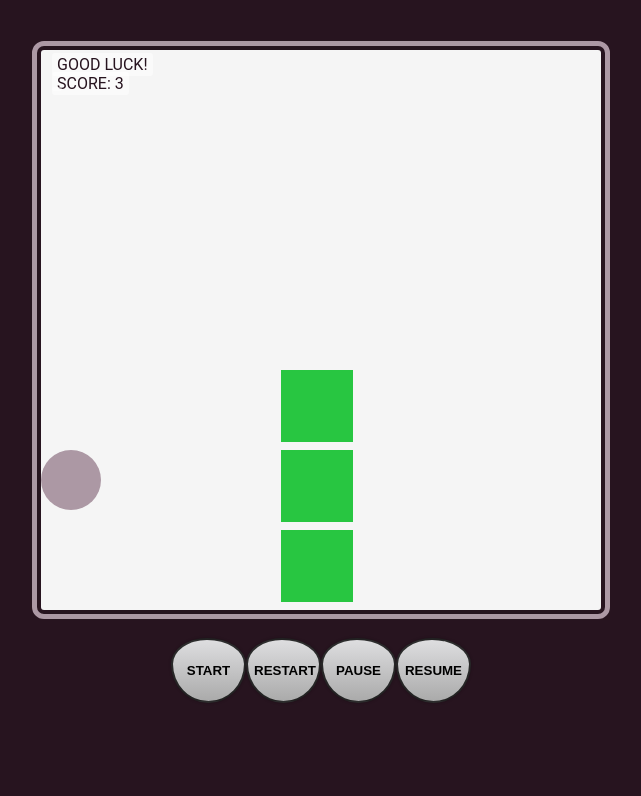
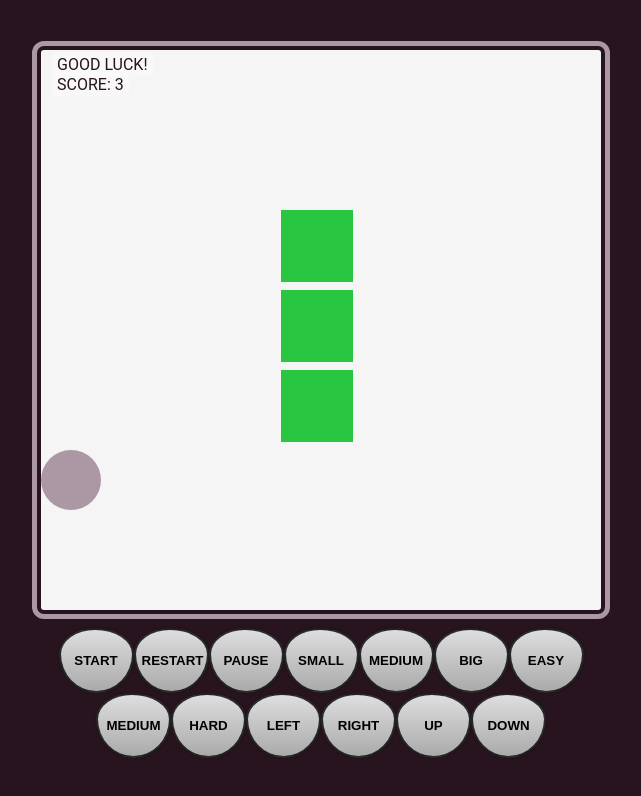
Before and after one commit to justinhaubrich/Snake, a website built with webpack: page assets/index.html in a window 1280 px wide. Both pictures are taken after a click on the button "RESTART". Shown: the whole page, without its empty margins (319-960 px from the left). Built offline with nearby package versions, Linux system fonts and the light colour scheme.

Commit message:
progress: almost finished

```diff
--- a/assets/js/api.js
+++ b/assets/js/api.js
@@ -134,6 +134,8 @@ var Snake = /** @class */ (function () {
         });
     };
     Snake.prototype.changeDirection = function (event) {
+        if ('preventDefault' in event)
+            event.preventDefault();
         var keyPress = event.keyCode;
         console.log(window.api, window.api.store.snake.vy, event);
         var KEYS = window.api.constants.KEYS;
@@ -219,9 +221,15 @@ exports.api = {
     },
     start: function () { this.store.pause = false; this.mainLoop(); },
     setGameOver: function () {
-        document.querySelector("#message").innerHTML = "Game Over";
-        console.log("setGameOver called", this);
-        this.store.gameOver = true;
+        var _this = this;
+        // set the dead class on the snake body parts
+        this.store.snake.body.forEach(function (bodyPart) {
+            var selector = ".tile-class[data-x=\"".concat(bodyPart.x, "\"][data-y=\"").concat(bodyPart.y, "\"]");
+            var tile = _this.store.grid.querySelector(selector);
+            console.log("gameover, tile is", tile, selector);
+            if (tile)
+                tile.children[0].classList.add('dead');
+        }, document.querySelector("#message").innerHTML = "Game Over", console.log("setGameOver called", this), this.store.gameOver = true);
         // save high score to local storage if it is greater than the current high score
         var highScore = localStorage.getItem("highScore");
         if (highScore) {
@@ -246,8 +254,11 @@ exports.api = {
         this.store.gameOver = false;
         document.querySelector("#score").innerHTML = "Score: ".concat(this.store.score);
         document.querySelector("#message").innerHTML = "Good luck!";
-        // this.start()
-        this.store.pause = true;
+        window.api.store.pause = true;
+        setTimeout(function () {
+            window.api.store.pause = false;
+            window.api.start();
+        }, 1500);
     },
     mainLoop: function () {
         // check if game is over
@@ -306,6 +317,7 @@ exports.api = {
     },
     setBoardSize: function (boardSize) {
         this.store.gridSize = boardSize;
+        this.store.score = 3;
         // remove all tiles from the grid
         var grid = document.getElementById('grid');
         while (grid.firstChild) {
--- a/assets/js/gui.js
+++ b/assets/js/gui.js
@@ -2,7 +2,15 @@
 exports.__esModule = true;
 exports.gui = void 0;
 exports.gui = {
+    createButton: function (text, className, onClick) {
+        var button = document.createElement('button');
+        button.innerText = text;
+        button.className = className;
+        button.onclick = onClick;
+        return button;
+    },
     setup: function (api) {
+        // TODO: refactor for DRY
         console.log("setting up gui");
         var gui = document.querySelector('#gui');
         var button_grid = document.createElement('div');
@@ -26,11 +34,34 @@ exports.gui = {
         pause.innerText = "Pause";
         pause.onclick = function () { api.pause(); };
         button_grid.append(pause);
-        var resume = document.createElement('button');
-        resume.classList.add("big");
-        resume.classList.add("button");
-        resume.innerText = "Resume";
-        resume.onclick = function () { api.start(); };
-        button_grid.append(resume);
+        var small = document.createElement('button');
+        small.classList.add("big");
+        small.classList.add("button");
+        small.innerText = "Small";
+        small.onclick = function () { api.setBoardSize(7); };
+        button_grid.append(small);
+        var medium = document.createElement('button');
+        medium.classList.add("big");
+        medium.classList.add("button");
+        medium.innerText = "Medium";
+        medium.onclick = function () { api.setBoardSize(15); };
+        button_grid.append(medium);
+        var large = document.createElement('button');
+        large.classList.add("big");
+        large.classList.add("button");
+        large.innerText = "Big";
+        large.onclick = function () { api.setBoardSize(21); };
+        button_grid.append(large);
+        button_grid.append(this.createButton("Easy", "big button", function () { api.setDifficulty('easy'); }));
+        button_grid.append(this.createButton("Medium", "big button", function () { api.setDifficulty('medium'); }));
+        button_grid.append(this.createButton("Hard", "big button", function () { api.setDifficulty('hard'); }));
+        var dir_grid = document.createElement('div');
+        dir_grid.classList.add("button-grid");
+        dir_grid.classList.add("direction");
+        gui.append(button_grid);
+        button_grid.append(this.createButton("left", "big button", function () { api.changeDirection('LEFT'); }));
+        button_grid.append(this.createButton("right", "big button", function () { api.changeDirection('RIGHT'); }));
+        button_grid.append(this.createButton("up", "big button", function () { api.changeDirection('UP'); }));
+        button_grid.append(this.createButton("down", "big button", function () { api.changeDirection('DOWN'); }));
     }
 };
--- a/assets/styles/sass/main.sass
+++ b/assets/styles/sass/main.sass
@@ -1,11 +1,22 @@
+$light-color: rgb(239, 239, 255)
+$mid-color: rgb(172, 152, 164)
+body::-webkit-scrollbar-thumb
+    background-color: $mid-color
+    border-radius: 20px
+    border: 6px solid transparent
+    background-clip: content-box
+body::-webkit-scrollbar
+  width: 1em
+
+
+body::-webkit-scrollbar-track
+  box-shadow: inset 0 0 6px rgba(0, 0, 0, 0.3)
 body
     $dark-color: rgb(39, 20, 31)
-    $mid-color: rgb(172, 152, 164)
-    $light-color: rgb(239, 239, 255)
     $light-green: #c7f0d8
     $dark-green: #43523d
     $bright-green: #28c641
-    $nokia-color: #003366
+    $red: #c63a28
     background-color: $dark-color
     color: #efefef
     -webkit-user-select: none
@@ -25,15 +36,15 @@ body
             text-transform: uppercase
             position: absolute
             left: 15px
-            background-color: #fff7
+            background-color: #fff4
             border-radius: 3px
             padding: 2px 5px
         #message
             top: 3px
         #score
-            top: 22px
+            top: 23px
         #highscore
-            top: 37px
+            top: 43px
     #grid.grid-class
         display: flex
         flex-wrap: wrap
@@ -45,11 +56,12 @@ body
         width: 70vh !important
         height: 70vh !important
     .snake-class
+        transition: background-color 250ms ease-in-out
         background-color: $bright-green
         width: 90%
         height: 90%
     .snake-class.dead
-        background-color: $light-green
+        background-color: $red
 
     .food
         background-color: $mid-color
@@ -60,15 +72,19 @@ body
         .button-grid
             display: flex
             justify-content: center
-            margin-top: 25px
+            width: 70vh
+            margin: 0 auto
+            margin-top: 10px
+            margin-bottom: 25px
+            flex-wrap: wrap
             button.button.big:hover
                 background: $mid-color
             button.button.big
                 z-index: 10
                 cursor: pointer
-                --y: -5px
                 content: ""
                 display: block
+                min-width: 75px
                 width: 75px
                 height: 65px
                 font-weight: bold
--- a/assets/ts/api.ts
+++ b/assets/ts/api.ts
@@ -139,7 +139,8 @@ class Snake {
         }
         )
     }
-    public changeDirection(event) {
+    public changeDirection(event: Event | Object) {
+        if ('preventDefault' in event) event.preventDefault()
         const keyPress = event.keyCode
         console.log(window.api, window.api.store.snake.vy, event)
         const { KEYS } = window.api.constants
@@ -227,6 +228,14 @@ export const api: Api = {
     },
     start () { this.store.pause = false; this.mainLoop();},
     setGameOver () {
+        // set the dead class on the snake body parts
+        this.store.snake.body.forEach((bodyPart: Coords) => {
+            const selector = `.tile-class[data-x="${bodyPart.x}"][data-y="${bodyPart.y}"]`
+            const tile = this.store.grid.querySelector(selector)
+            console.log(`gameover, tile is`, tile, selector)
+            if (tile)
+                tile.children[0].classList.add('dead')
+        }
         document.querySelector(`#message`).innerHTML = `Game Over`
         console.log(`setGameOver called`, this)
         this.store.gameOver = true;
@@ -254,8 +263,11 @@ export const api: Api = {
         this.store.gameOver = false
         document.querySelector(`#score`).innerHTML = `Score: ${this.store.score}`
         document.querySelector(`#message`).innerHTML = `Good luck!`
-        // this.start()
-        this.store.pause = true
+        window.api.store.pause = true
+        setTimeout(() => {
+            window.api.store.pause = false
+            window.api.start()
+        }, 1500)
     },
     mainLoop: () => {
         // check if game is over
@@ -313,6 +325,7 @@ export const api: Api = {
 
     setBoardSize (boardSize: BoardSizes): void {
         this.store.gridSize = boardSize
+        this.store.score = 3
         // remove all tiles from the grid
         const grid = document.getElementById('grid')
         while (grid.firstChild) {
--- a/assets/ts/gui.ts
+++ b/assets/ts/gui.ts
@@ -1,7 +1,15 @@
 export const gui = {
+    createButton(text: string, className: string, onClick: () => void): HTMLButtonElement {
+        const button = document.createElement('button')
+        button.innerText = text
+        button.className = className
+        button.onclick = onClick
+        return button
+    }
     setup(api) {
+        // TODO: refactor for DRY
         console.log(`setting up gui`)
-        let gui = document.querySelector('#gui')
+        const gui = document.querySelector('#gui')
         const button_grid = document.createElement('div')
         button_grid.classList.add(`button-grid`)
         gui.append(button_grid)
@@ -27,13 +35,39 @@ export const gui = {
         pause.onclick = () => { api.pause() }
         button_grid.append(pause)
 
-        const resume= document.createElement('button')
-        resume.classList.add(`big`)
-        resume.classList.add(`button`)
-        resume.innerText = `Resume`
-        resume.onclick = () => { api.start() }
-        button_grid.append(resume)
+        const small = document.createElement('button')
+        small.classList.add(`big`)
+        small.classList.add(`button`)
+        small.innerText = `Small`
+        small.onclick = () => { api.setBoardSize(7) }
+        button_grid.append(small)
 
+        const medium = document.createElement('button')
+        medium.classList.add(`big`)
+        medium.classList.add(`button`)
+        medium.innerText = `Medium`
+        medium.onclick = () => { api.setBoardSize(15) }
+        button_grid.append(medium)
 
+        const large = document.createElement('button')
+        large.classList.add(`big`)
+        large.classList.add(`button`)
+        large.innerText = `Big`
+        large.onclick = () => { api.setBoardSize(21) }
+        button_grid.append(large)
+
+        button_grid.append(this.createButton(`Easy`, `big button`, () => { api.setDifficulty('easy') }))
+        button_grid.append(this.createButton(`Medium`, `big button`, () => { api.setDifficulty('medium') }))
+        button_grid.append(this.createButton(`Hard`, `big button`, () => { api.setDifficulty('hard') }))
+
+        const dir_grid = document.createElement('div')
+        dir_grid.classList.add(`button-grid`)
+        dir_grid.classList.add(`direction`)
+        gui.append(button_grid)
+
+        button_grid.append(this.createButton(`left`, `big button`, () => { api.changeDirection('LEFT') }))
+        button_grid.append(this.createButton(`right`, `big button`, () => { api.changeDirection('RIGHT') }))
+        button_grid.append(this.createButton(`up`, `big button`, () => { api.changeDirection('UP') }))
+        button_grid.append(this.createButton(`down`, `big button`, () => { api.changeDirection('DOWN') }))
     }
 }
```
Also changed, not shown: assets/styles/main.css, 1 other file.
